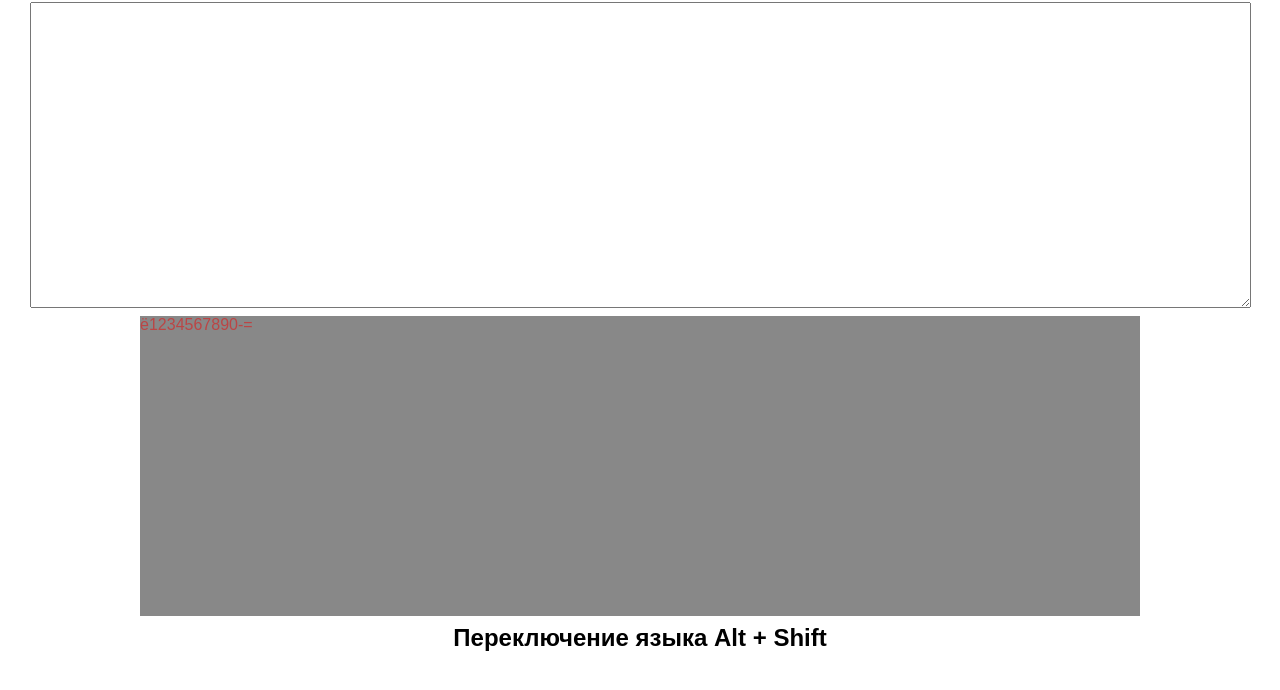
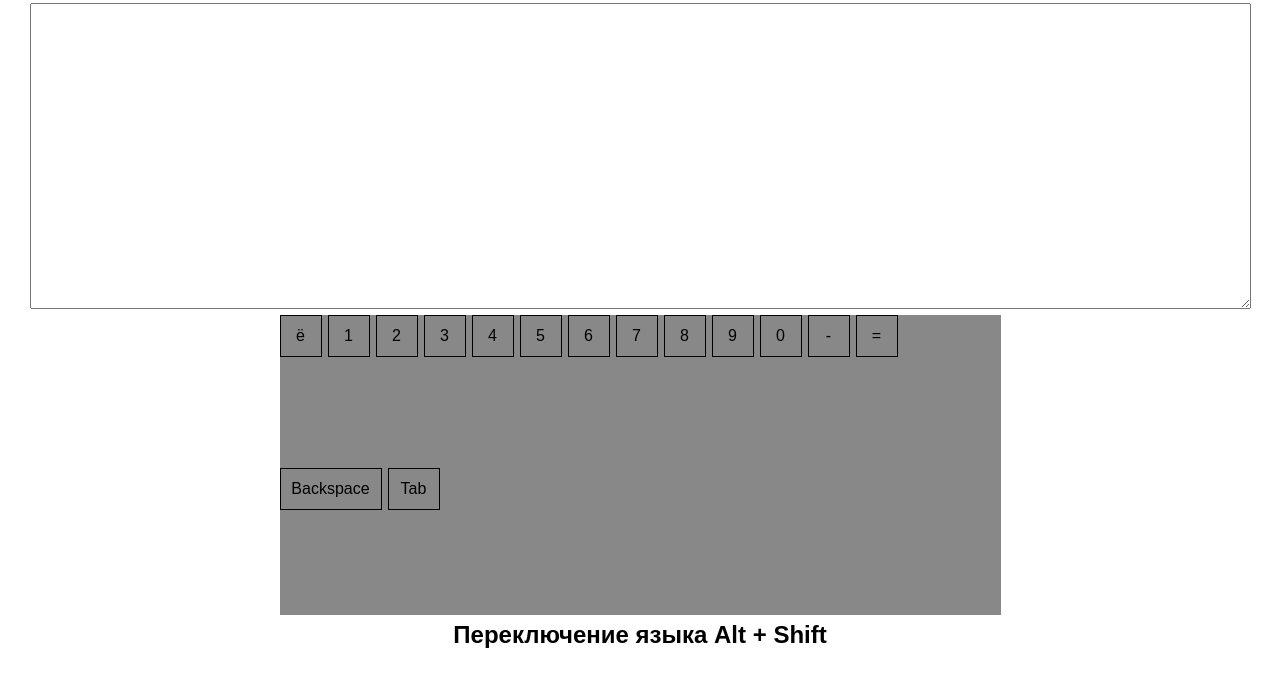
Before and after one commit to ffriday/virtual-keyboard, a website built with webpack: page src/template.html in a window 1280 px wide. Shown: the part 96-786 px from the top of the page. Built offline with nearby package versions, Linux system fonts and the light colour scheme.

Commit message:
feat: add numbers and letters class

```diff
--- a/src/keyboard/_keyboard.sass
+++ b/src/keyboard/_keyboard.sass
@@ -1,7 +1,7 @@
 // Container
-$containerWidth: 1000px
+$containerWidth: 721px
 $containerHeight: 100%
-$rowGap: 1%
+$rowGap: 6px
 
 // Keyboard
 $keyWidth: 100%
@@ -25,3 +25,6 @@ $keyHeight: 300px
   display: flex
   flex-direction: row
   flex-wrap: wrap
+  justify-content: flex-start
+  align-items: flex-start
+  gap: $rowGap
--- a/src/keyboard/button/_button.sass
+++ b/src/keyboard/button/_button.sass
@@ -1,2 +1,29 @@
+$buttonHeight: 40px
+$smallButtonWidth: 40px
+
 .basic-key
-  color: #e80c0c88
+  height: $buttonHeight
+  display: flex
+  justify-content: center
+  align-items: center
+
+  border: 1px solid black
+
+.letter,
+.number
+  width: $smallButtonWidth
+
+.backspace,
+.capslock,
+.shiftL
+  width: calc($smallButtonWidth * 2.5)
+
+.enter,
+.shiftR
+  width: calc($smallButtonWidth * 2 + $rowGap)
+
+.tab
+  width: calc($smallButtonWidth * 1.25)
+
+.del
+  width: calc($smallButtonWidth * 1.1)
--- a/src/keyboard/button/button.js
+++ b/src/keyboard/button/button.js
@@ -8,7 +8,8 @@ class Button {
   }
 
   render() {
-    return elementFab('div', ['basic-key', this.key.type, this.key.class], this.key[this.lang]);
+    const cl = this.key.class ? this.key.class : this.key.type + this.key.en;
+    return elementFab('div', ['basic-key', this.key.type, cl], this.key[this.lang]);
   }
 
   handleEvent(shift, caps) {
--- a/src/keyboard/keys.js
+++ b/src/keyboard/keys.js
@@ -96,6 +96,26 @@ const keys = [
     en: '=',
     enS: '+',
   },
+  // Backspace
+  {
+    type: 'system',
+    class: 'backspace',
+    ru: 'Backspace',
+    ruS: 'Backspace',
+    en: 'Backspace',
+    enS: 'Backspace',
+  },
+  // Row 2
+  // Tab
+  {
+    type: 'system',
+    class: 'tab',
+    ru: 'Tab',
+    ruS: 'Tab',
+    en: 'Tabe',
+    enS: 'Tab',
+  },
+
 ];
 
 export default keys;
```
Also changed, not shown: src/styles.css, 1 other file.
